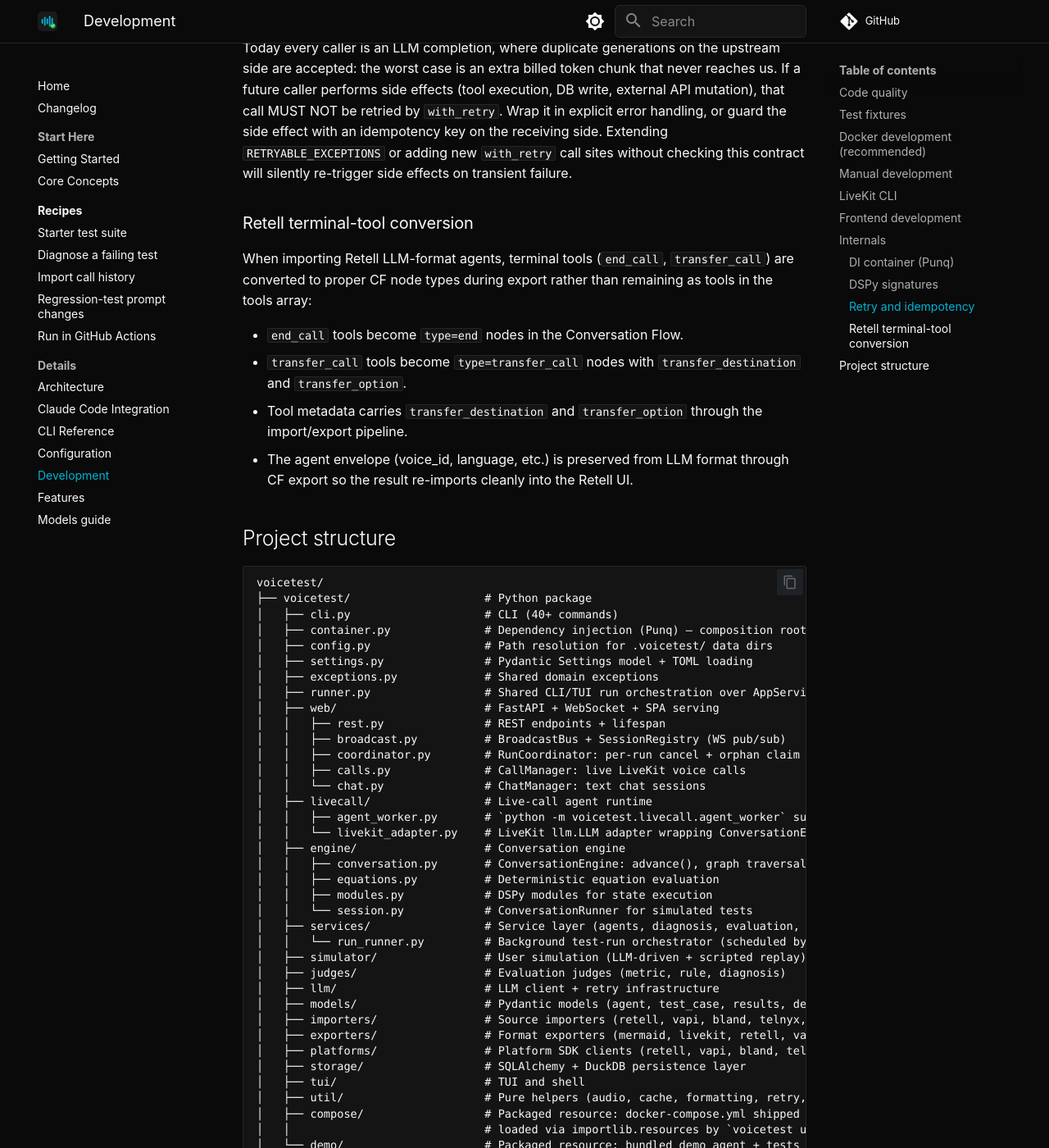
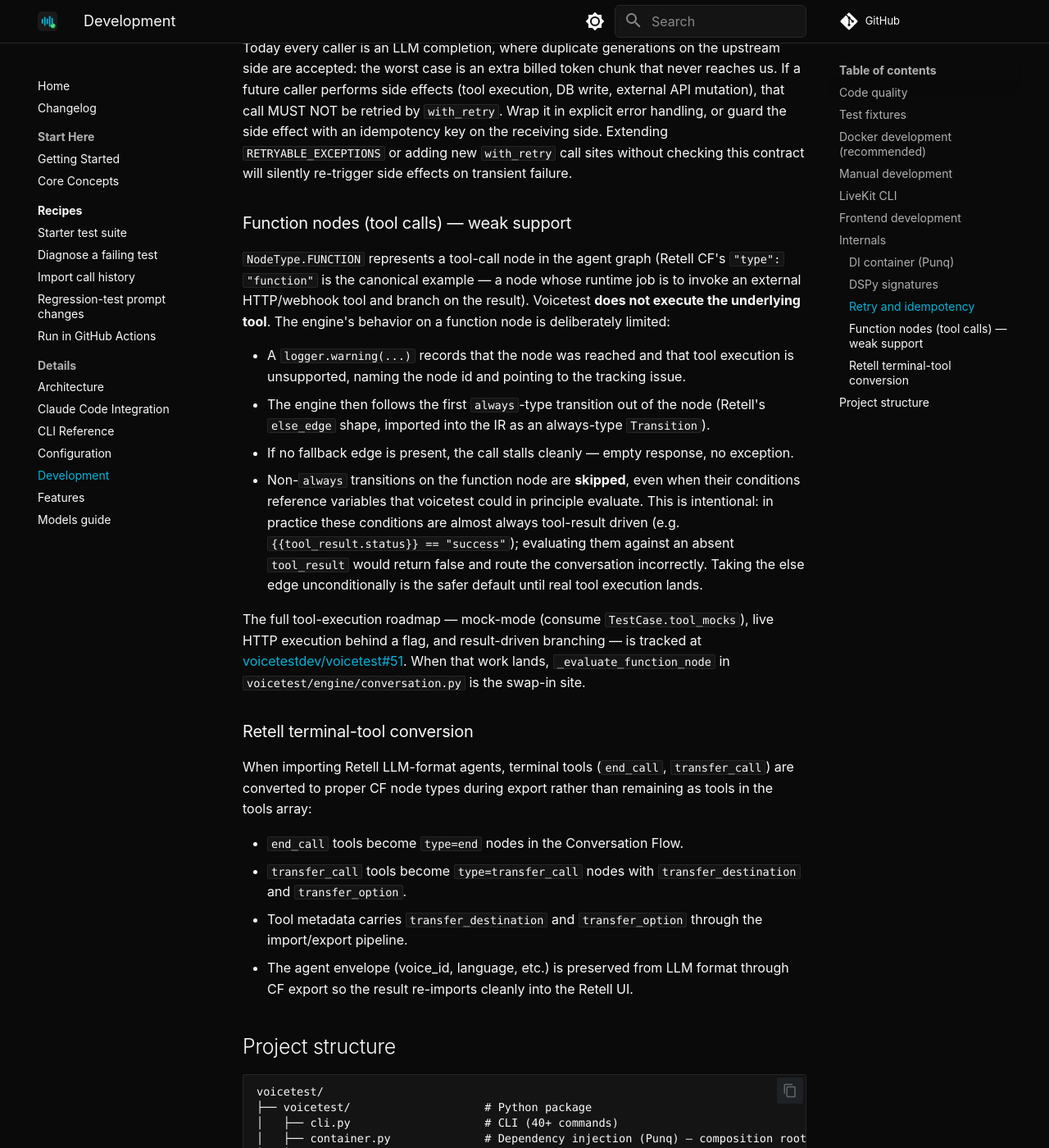
Before and after one commit to voicetestdev/voicetest, an MkDocs documentation site: the page built from docs/development.md, in a window 1280 px wide and 1400 px high, scrolled down 5116 px. Shown: the whole window at 82% size. Built offline with MkDocs 1.6.1 and Material for MkDocs 9.7.7, drawn with Linux system fonts in a browser that asks for light colours; comment, search, counter and statistics services are not loaded.

```diff
--- a/docs/development.md
+++ b/docs/development.md
@@ -209,6 +209,17 @@
 
 **Idempotency contract.** The retry layer assumes the wrapped function is idempotent. Today every caller is an LLM completion, where duplicate generations on the upstream side are accepted: the worst case is an extra billed token chunk that never reaches us. If a future caller performs side effects (tool execution, DB write, external API mutation), that call MUST NOT be retried by `with_retry`. Wrap it in explicit error handling, or guard the side effect with an idempotency key on the receiving side. Extending `RETRYABLE_EXCEPTIONS` or adding new `with_retry` call sites without checking this contract will silently re-trigger side effects on transient failure.
 
+### Function nodes (tool calls) — weak support
+
+`NodeType.FUNCTION` represents a tool-call node in the agent graph (Retell CF's `"type": "function"` is the canonical example — a node whose runtime job is to invoke an external HTTP/webhook tool and branch on the result). Voicetest **does not execute the underlying tool**. The engine's behavior on a function node is deliberately limited:
+
+- A `logger.warning(...)` records that the node was reached and that tool execution is unsupported, naming the node id and pointing to the tracking issue.
+- The engine then follows the first `always`-type transition out of the node (Retell's `else_edge` shape, imported into the IR as an always-type `Transition`).
+- If no fallback edge is present, the call stalls cleanly — empty response, no exception.
+- Non-`always` transitions on the function node are **skipped**, even when their conditions reference variables that voicetest could in principle evaluate. This is intentional: in practice these conditions are almost always tool-result driven (e.g. `{{tool_result.status}} == "success"`); evaluating them against an absent `tool_result` would return false and route the conversation incorrectly. Taking the else edge unconditionally is the safer default until real tool execution lands.
+
+The full tool-execution roadmap — mock-mode (consume `TestCase.tool_mocks`), live HTTP execution behind a flag, and result-driven branching — is tracked at [voicetestdev/voicetest#51](https://github.com/voicetestdev/voicetest/issues/51). When that work lands, `_evaluate_function_node` in `voicetest/engine/conversation.py` is the swap-in site.
+
 ### Retell terminal-tool conversion
 
 When importing Retell LLM-format agents, terminal tools (`end_call`, `transfer_call`) are converted to proper CF node types during export rather than remaining as tools in the tools array:
```
Also changed, not shown: 1 other file.
